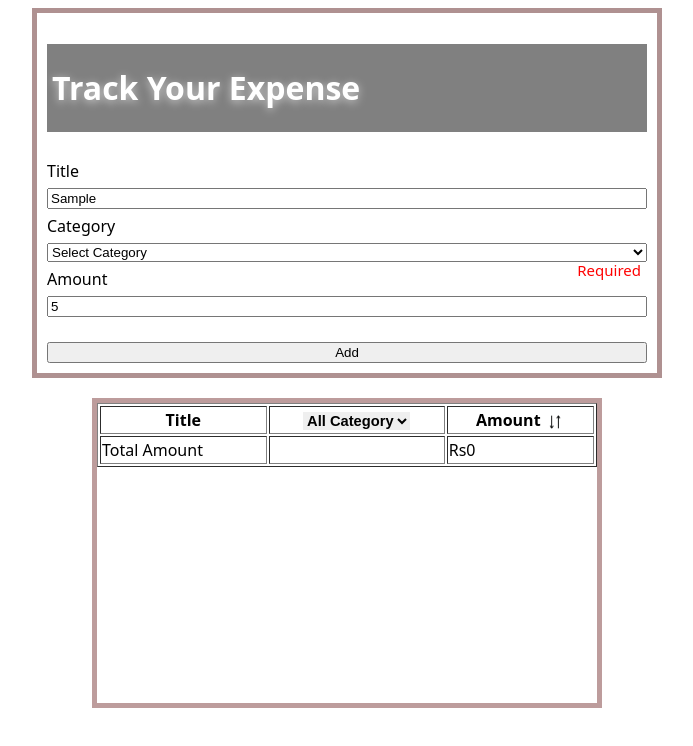
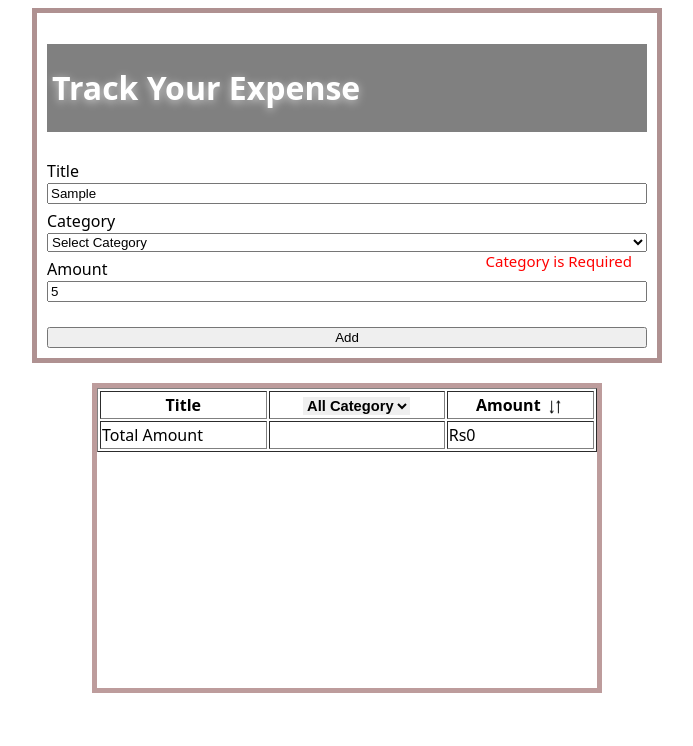
Before and after one commit to anujjPanwar/Track-Your-Expense, a React (Vite) app: page / in a window 1280 px wide. Both pictures are taken after typing "Sample", "5" into the empty fields and a click on the button "Add". Shown: the top 746 px of the page, without its empty margins (293-986 px from the left). Built offline with nearby package versions, Linux system fonts and the light colour scheme.

Commit message:
make changes over required field add multiple error functionality

```diff
--- a/src/App.css
+++ b/src/App.css
@@ -50,35 +50,18 @@ h1{
   font-weight: bold;
 }
 
-/* .Required{
+.inputContainer{
+  display: flex;
+  flex-direction: column;
   position: relative;
-} */
+}
 
-
-
-
-.ReqTitle{
+.Req{
   font-size: 15px;
   color: red;
-  position: absolute;
-  top: 180px;
-  right: 16px;
-  visibility: hidden;
-}
-.ReqCategory{
-  font-size: 15px;
-  color: red;
-  position: absolute;
-  top: 231px;
-  right: 16px;
-  visibility: hidden;
-}
-.ReqAmount{
-  font-size: 15px;
-  color: red;
-  position: absolute;
-  top: 285px;
-  right: 16px;
+  position:absolute;
+  top: 26px;
+  right: 15px;
   visibility: hidden;
 }
 .visible {
--- a/src/App.jsx
+++ b/src/App.jsx
@@ -3,6 +3,8 @@ import reactLogo from "./assets/react.svg";
 import viteLogo from "/vite.svg";
 import "./App.css";
 import Asc_icon from "./assets/Asc_Dsc_images.png";
+import Input from "./Input";
+import Select from "./Select";
 
 const categoryOptions = [
   "Grocery",
@@ -30,6 +32,7 @@ function App() {
   });
   // const [storedData, setStoredData] = useState()
   const [expence, setGetData] = useState([]);
+  const [checkfield, setfield] = useState({});
   const [AscDsc, setAscDsc] = useState(() => {
     const stored = localStorage.getItem("Asc");
     return stored ? JSON.parse(stored).value : true; // default to true if not found
@@ -61,20 +64,44 @@ function App() {
       ...prevData,
       [name]: value,
     }));
+    setfield({});
   };
-  const [checkfield, setfield] = useState({});
+
+  const ValidateError = {
+    "Title":[{Required:"true",message:"Title is Required"},
+      {minlength:"5",message:"Title length should be at least 5"}
+    ],
+    "Category":[{Required:"true",message:"Category is Required"}],
+    "Amount":[{Required:"true",message:"Amount is Required"}]
+  }
+
+
   // Validate field
   const Validate = (data) => {
     const fild = {};
-    if (!data.Title) {
-      fild["Title"] = "Tittle is Required";
-    }
-    if (!data.Category) {
-      fild["Category"] = "Tittle is Category";
-    }
-    if (!data.Amount) {
-      fild["Amount"] = "Amount is Required";
-    }
+    // if (!data.Title) {
+    //   fild["Title"] = "Tittle is Required";
+    // }
+    // if (!data.Category) {
+    //   fild["Category"] = "Tittle is Category";
+    // }
+    // if (!data.Amount) {
+    //   fild["Amount"] = "Amount is Required";
+    // }
+    Object.entries(formData).forEach(([key,value])=>{
+      ValidateError[key].some((rule)=>{
+        console.log(rule);
+        if(rule.Required && !value){
+          fild[key] = rule.message
+          return true
+        }
+        if(rule.minlength && value.length<5){
+          fild[key] = rule.message
+        }
+
+      })
+
+    })
     setfield(fild);
     return Object.keys(fild);
   };
@@ -144,61 +171,34 @@ function App() {
     <>
       <form className="form" onSubmit={Submit}>
         <h1>Track Your Expense</h1>
-        <label htmlFor="Title">Title</label>
-        <input
-          type="text"
+        <Input
+          id="Title"
+          val={formData.Title}
+          handleChange={handleChange}
+          checkfield={checkfield}
           name="Title"
-          value={formData.Title}
-          id="Title"
-          onChange={handleChange}
-          className="Required"
+          typee="text"
+          Class="Req"
+          reqVal = {checkfield.Title}
         />
-        <p className={`ReqTitle ${"Title" in checkfield ? "visible" : ""}`}>
-          Required
-        </p>
-        <label htmlFor="Category">Category</label>
-        <select
+        <Select
           name="Category"
-          onChange={handleChange}
           value={formData.Category}
-          id="Category"
-          className="Required"
-        >
-          <option value="">Select Category</option>
-          <option value="Grocery">Grocery</option>
-          <option value="Clothing">Clothing</option>
-          <option value="Medicines">Medicines</option>
-          <option value="Utilities">Utilities</option>
-          <option value="Transportation">Transportation</option>
-          <option value="Rent">Rent</option>
-          <option value="Internet">Internet & Mobile</option>
-          <option value="Household">Household Items</option>
-          <option value="PersonalCare">Personal Care</option>
-          <option value="Entertainment">Entertainment</option>
-          <option value="Subscriptions">Subscriptions</option>
-          <option value="Education">Education</option>
-          <option value="DiningOut">Dining Out</option>
-          <option value="Fuel">Fuel</option>
-          <option value="Misc">Miscellaneous</option>
-        </select>
-        <p
-          className={`ReqCategory ${"Category" in checkfield ? "visible" : ""}`}
-        >
-          Required
-        </p>
-
-        <label htmlFor="Amount">Amount</label>
-        <input
-          type="number"
+          handleChange={handleChange}
+          checkfield={checkfield}
+          Class="Req"
+          reqVal = {checkfield.Category}
+        />
+        <Input
+          id="Amount"
+          val={formData.Amount}
+          handleChange={handleChange}
+          checkfield={checkfield}
           name="Amount"
-          value={formData.Amount}
-          id="Amount"
-          onChange={handleChange}
-          className="Required"
+          typee="number"
+          Class="Req"
+          reqVal = {checkfield.Amount}
         />
-        <p className={`ReqAmount ${"Amount" in checkfield ? "visible" : ""}`}>
-          Required
-        </p>
         <button id="formButton" type="submit">
           Add
         </button>
--- /dev/null
+++ b/src/Input.jsx
@@ -0,0 +1,19 @@
+import React from "react";
+
+export default function Input({typee,name,val,id,handleChange,checkfield,Class,reqVal}) {
+  return (
+    <div className="inputContainer">
+      <label htmlFor={name}>{name}</label>
+      <input
+        type={typee}
+        name={name}
+        value={val}
+        id={id}
+        onChange={handleChange}
+      />
+      <p className={`${Class} ${name in checkfield ? "visible" : ""}`}>
+        {reqVal}
+      </p>
+    </div>
+  );
+}
--- /dev/null
+++ b/src/Select.jsx
@@ -0,0 +1,47 @@
+import React from "react";
+const categoryOptions = [
+  "Grocery",
+  "Clothing",
+  "Medicines",
+  "Utilities",
+  "Transportation",
+  "Rent",
+  "Internet & Mobile",
+  "Household Items",
+  "Personal Care",
+  "Entertainment",
+  "Subscriptions",
+  "Education",
+  "Dining Out",
+  "Fuel",
+  "Miscellaneous",
+];
+export default function Select({
+  name,
+  handleChange,
+  Class,
+  checkfield,
+  value,
+  reqVal
+}) {
+  return (
+    <div className="inputContainer">
+      <label htmlFor={name}>{name}</label>
+      <select
+        name={name}
+        onChange={handleChange}
+        value={value}
+        id={name}
+        className="Required"
+      >
+        <option value="">Select Category</option>
+        {categoryOptions.map((val) => {
+          return <option value={val}>{val}</option>;
+        })}
+      </select>
+      <p className={`${Class} ${name in checkfield ? "visible" : ""}`}>
+        {reqVal}
+      </p>
+    </div>
+  );
+}
```
